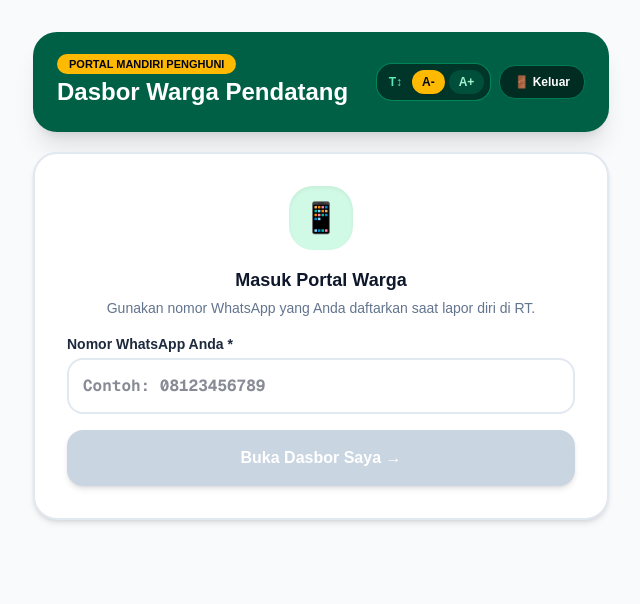
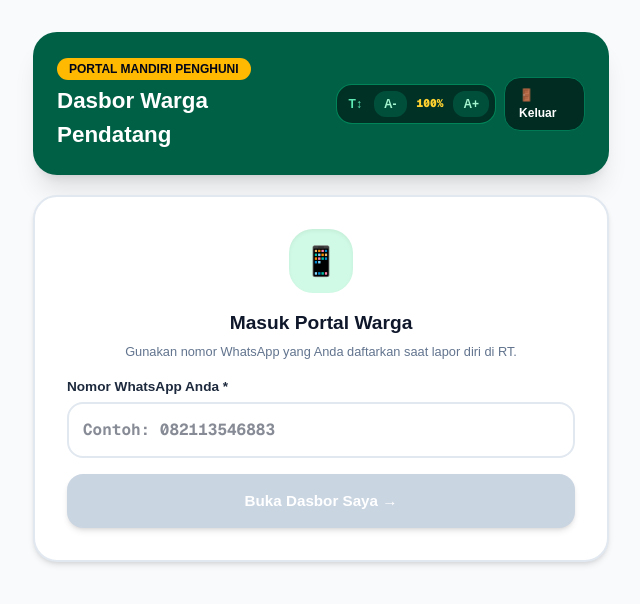
Before and after one commit to saifulasamad80/web-app-rt, a Next.js app: page /portal-warga in a window 1280 px wide. Shown: the top 604 px of the page, without its empty margins (319-959 px from the left). Built offline with nearby package versions, Linux system fonts and the light colour scheme; no server answers.

Commit message:
fix: terapkan pencocokan nomor WA fleksibel 8-9 digit dan multi-level zoom bertahap

```diff
--- a/app/portal-warga/page.tsx
+++ b/app/portal-warga/page.tsx
@@ -5,7 +5,7 @@ import Link from 'next/link';
 import { getTenantPortalData, uploadPendingDocument } from '../../src/actions/checkin-tenant';
 
 export default function TenantPortalPage() {
-  const [textScale, setTextScale] = useState<'base' | 'lg'>('base');
+  const [zoomPercent, setZoomPercent] = useState<number>(100);
 
   const [phoneInput, setPhoneInput] = useState('');
   const [loading, setLoading] = useState(false);
@@ -16,6 +16,9 @@ export default function TenantPortalPage() {
 
   const [uploadingDoc, setUploadingDoc] = useState(false);
   const [docFile, setDocFile] = useState<File | null>(null);
+
+  const handleZoomIn = () => setZoomPercent((prev) => Math.min(prev + 15, 160));
+  const handleZoomOut = () => setZoomPercent((prev) => Math.max(prev - 15, 85));
 
   const handleLogin = async (e: React.FormEvent) => {
     e.preventDefault();
@@ -30,7 +33,7 @@ export default function TenantPortalPage() {
       setTenantData(res.tenant);
       setHousehold(res.household || []);
     } else {
-      setErrorMsg(res.error || 'Nomor WhatsApp tidak terdaftar di sistem kependudukan RT.');
+      setErrorMsg(res.error || 'Nomor WhatsApp tidak ditemukan dalam buku register warga RT.');
     }
   };
 
@@ -60,52 +63,59 @@ export default function TenantPortalPage() {
     setTimeout(() => setCopyMsg(''), 3000);
   };
 
-  const fontClass = textScale === 'lg' ? 'text-base' : 'text-xs';
   const isVerified = (tenantData?.status || '').toUpperCase() === 'VERIFIED';
   const property = tenantData?.properties;
   const isPaid = (tenantData?.payment_status || '').toUpperCase() === 'PAID';
 
   return (
-    <main className={`min-h-screen bg-slate-50 p-3 md:p-8 text-slate-900 ${fontClass}`}>
+    <main
+      style={{ fontSize: `${zoomPercent}%` }}
+      className="min-h-screen bg-slate-50 p-3 md:p-8 text-slate-900 transition-all"
+    >
       <div className="max-w-xl mx-auto space-y-5">
 
-        {/* HEADER CERAH DENGAN WIDGET T↕ A- A+ */}
+        {/* HEADER CERAH DENGAN WIDGET ZOOM MULTI-STEP BERKALI-KALI */}
         <header className="bg-emerald-800 text-white p-5 md:p-6 rounded-3xl shadow-xl flex flex-col md:flex-row justify-between items-start md:items-center gap-3">
           <div>
-            <span className="text-[10px] md:text-[11px] font-extrabold px-3 py-1 bg-amber-400 text-slate-950 rounded-full uppercase">
+            <span className="text-[0.75rem] font-extrabold px-3 py-1 bg-amber-400 text-slate-950 rounded-full uppercase">
               PORTAL MANDIRI PENGHUNI
             </span>
-            <h1 className="text-xl md:text-2xl font-black text-white mt-1">Dasbor Warga Pendatang</h1>
+            <h1 className="text-[1.4rem] font-black text-white mt-1">Dasbor Warga Pendatang</h1>
           </div>
 
           <div className="flex items-center gap-2">
-            {/* WIDGET ZOOM TEKS T↕ A- A+ */}
-            <div className="bg-emerald-950/80 p-1.5 rounded-2xl border border-emerald-600/80 flex items-center gap-1 shadow-inner">
-              <span className="text-xs font-bold text-emerald-300 px-1.5 flex items-center">T↕</span>
+            {/* WIDGET ZOOM TEKS BERTAHAP MULTI-STEP */}
+            <div className="bg-emerald-950/90 p-1.5 rounded-2xl border border-emerald-600/80 flex items-center gap-1.5 shadow-inner">
+              <span className="text-[0.75rem] font-bold text-emerald-300 px-1.5 flex items-center">T↕</span>
               <button
                 type="button"
-                onClick={() => setTextScale('base')}
-                className={`px-2.5 py-1 rounded-xl text-xs font-black transition-all ${textScale === 'base' ? 'bg-amber-400 text-slate-950 shadow' : 'bg-emerald-900 text-emerald-200 hover:bg-emerald-800'}`}
+                onClick={handleZoomOut}
+                title="Kecilkan Teks"
+                className="px-2.5 py-1 rounded-xl text-[0.75rem] font-black bg-emerald-900 text-emerald-200 hover:bg-amber-400 hover:text-slate-950 transition-all"
               >
                 A-
               </button>
+              <span className="text-[0.7rem] font-mono font-black text-amber-300 px-1">
+                {zoomPercent}%
+              </span>
               <button
                 type="button"
-                onClick={() => setTextScale('lg')}
-                className={`px-2.5 py-1 rounded-xl text-xs font-black transition-all ${textScale === 'lg' ? 'bg-amber-400 text-slate-950 shadow' : 'bg-emerald-900 text-emerald-200 hover:bg-emerald-800'}`}
+                onClick={handleZoomIn}
+                title="Perbesar Teks"
+                className="px-2.5 py-1 rounded-xl text-[0.75rem] font-black bg-emerald-900 text-emerald-200 hover:bg-amber-400 hover:text-slate-950 transition-all"
               >
                 A+
               </button>
             </div>
 
-            <Link href="/" className="px-3.5 py-2 bg-emerald-950 hover:bg-emerald-900 text-white font-bold text-xs rounded-2xl border border-emerald-700">
+            <Link href="/" className="px-3.5 py-2 bg-emerald-950 hover:bg-emerald-900 text-white font-bold text-[0.75rem] rounded-2xl border border-emerald-700">
               🚪 Keluar
             </Link>
           </div>
         </header>
 
         {copyMsg && (
-          <div className="p-3.5 bg-emerald-100 text-emerald-900 border-2 border-emerald-300 rounded-2xl text-xs md:text-sm font-bold text-center">
+          <div className="p-3.5 bg-emerald-100 text-emerald-900 border-2 border-emerald-300 rounded-2xl text-[0.85rem] font-bold text-center">
             {copyMsg}
           </div>
         )}
@@ -113,39 +123,39 @@ export default function TenantPortalPage() {
         {!tenantData ? (
           /* FORM LOGIN CERAH */
           <div className="bg-white p-6 md:p-8 rounded-3xl shadow-md border-2 border-slate-200 space-y-4 text-center">
-            <div className="w-16 h-16 bg-emerald-100 text-emerald-800 rounded-3xl flex items-center justify-center text-3xl mx-auto shadow-inner">
+            <div className="w-16 h-16 bg-emerald-100 text-emerald-800 rounded-3xl flex items-center justify-center text-[1.8rem] mx-auto shadow-inner">
               📱
             </div>
             <div>
-              <h2 className="text-lg font-black text-slate-900">Masuk Portal Warga</h2>
-              <p className="text-xs md:text-sm text-slate-500 mt-1">
+              <h2 className="text-[1.2rem] font-black text-slate-900">Masuk Portal Warga</h2>
+              <p className="text-[0.8rem] text-slate-500 mt-1">
                 Gunakan nomor WhatsApp yang Anda daftarkan saat lapor diri di RT.
               </p>
             </div>
 
             {errorMsg && (
-              <div className="p-3.5 bg-red-50 border-2 border-red-200 text-red-700 rounded-2xl text-xs font-bold">
+              <div className="p-3.5 bg-red-50 border-2 border-red-200 text-red-700 rounded-2xl text-[0.8rem] font-bold leading-relaxed">
                 {errorMsg}
               </div>
             )}
 
             <form onSubmit={handleLogin} className="space-y-4 text-left">
               <div>
-                <label className="block text-xs md:text-sm font-bold text-slate-800 mb-1">Nomor WhatsApp Anda *</label>
+                <label className="block text-[0.85rem] font-bold text-slate-800 mb-1">Nomor WhatsApp Anda *</label>
                 <input
                   type="tel"
                   required
-                  placeholder="Contoh: 08123456789"
+                  placeholder="Contoh: 082113546883"
                   value={phoneInput}
                   onChange={(e) => setPhoneInput(e.target.value)}
-                  className="w-full p-3.5 border-2 border-slate-200 focus:border-emerald-600 rounded-2xl outline-none font-mono text-base font-bold bg-white"
+                  className="w-full p-3.5 border-2 border-slate-200 focus:border-emerald-600 rounded-2xl outline-none font-mono text-[1rem] font-bold bg-white"
                 />
               </div>
 
               <button
                 type="submit"
                 disabled={loading || !phoneInput}
-                className="w-full py-4 bg-emerald-700 hover:bg-emerald-800 text-white font-black text-sm md:text-base rounded-2xl transition-all shadow-md disabled:bg-slate-300"
+                className="w-full py-4 bg-emerald-700 hover:bg-emerald-800 text-white font-black text-[0.95rem] rounded-2xl transition-all shadow-md disabled:bg-slate-300 cursor-pointer"
               >
                 {loading ? 'Memeriksa Data RT...' : 'Buka Dasbor Saya →'}
               </button>
@@ -160,13 +170,13 @@ export default function TenantPortalPage() {
               isVerified ? 'bg-emerald-50 border-emerald-300 text-emerald-950' : 'bg-amber-50 border-amber-300 text-amber-950'
             }`}>
               <div className="space-y-1">
-                <span className={`text-[10px] font-black px-3 py-1 rounded-full uppercase ${
+                <span className={`text-[0.7rem] font-black px-3 py-1 rounded-full uppercase ${
                   isVerified ? 'bg-emerald-200 text-emerald-900' : 'bg-amber-200 text-amber-900'
                 }`}>
                   {isVerified ? '✅ RESMI TERVERIFIKASI RT' : '⚠️ MENUNGGU VERIFIKASI RT'}
                 </span>
-                <h3 className="text-base md:text-lg font-black mt-1">Status Kependudukan RT</h3>
-                <p className="text-xs md:text-sm text-slate-700 font-medium">
+                <h3 className="text-[1.1rem] font-black mt-1">Status Kependudukan RT</h3>
+                <p className="text-[0.8rem] text-slate-700 font-medium">
                   {isVerified ? 'Data Anda sah tercatat di buku register RT setempat.' : 'Data Anda sedang dalam proses peninjauan Pengurus RT.'}
                 </p>
               </div>
@@ -174,24 +184,24 @@ export default function TenantPortalPage() {
 
             {/* INFO UNIT & KAMAR */}
             <div className="bg-white p-6 rounded-3xl shadow-md border-2 border-slate-200 space-y-4">
-              <h3 className="font-black text-slate-900 text-sm uppercase border-b-2 border-slate-100 pb-2">
+              <h3 className="font-black text-slate-900 text-[0.9rem] uppercase border-b-2 border-slate-100 pb-2">
                 🏠 Informasi Hunian & Kamar
               </h3>
               <div className="grid grid-cols-2 gap-4 text-slate-800 font-medium">
                 <div>
-                  <span className="text-[10px] text-slate-400 block font-bold uppercase">NAMA PROPERTI</span>
-                  <span className="font-black text-slate-900 text-sm md:text-base">{property?.name || property?.property_name}</span>
+                  <span className="text-[0.7rem] text-slate-400 block font-bold uppercase">NAMA PROPERTI</span>
+                  <span className="font-black text-slate-900 text-[1rem]">{property?.name || property?.property_name}</span>
                 </div>
                 <div>
-                  <span className="text-[10px] text-slate-400 block font-bold uppercase">NOMOR / LOKASI KAMAR</span>
-                  <span className="font-black text-emerald-800 text-sm md:text-base">{tenantData.room_number || '-'}</span>
+                  <span className="text-[0.7rem] text-slate-400 block font-bold uppercase">NOMOR / LOKASI KAMAR</span>
+                  <span className="font-black text-emerald-800 text-[1rem]">{tenantData.room_number || '-'}</span>
                 </div>
                 <div>
-                  <span className="text-[10px] text-slate-400 block font-bold uppercase">TANGGAL MASUK</span>
+                  <span className="text-[0.7rem] text-slate-400 block font-bold uppercase">TANGGAL MASUK</span>
                   <span className="font-mono font-bold text-slate-800">{tenantData.entry_date}</span>
                 </div>
                 <div>
-                  <span className="text-[10px] text-slate-400 block font-bold uppercase">STATUS PERNIKAHAN</span>
+                  <span className="text-[0.7rem] text-slate-400 block font-bold uppercase">STATUS PERNIKAHAN</span>
                   <span className="font-bold text-slate-800">{tenantData.marital_status || 'Belum Menikah'}</span>
                 </div>
               </div>
@@ -200,10 +210,10 @@ export default function TenantPortalPage() {
             {/* RINCIAN TAGIHAN & PEMBAYARAN SEWA */}
             <div className="bg-white p-6 rounded-3xl shadow-md border-2 border-slate-200 space-y-4">
               <div className="flex justify-between items-center border-b-2 border-slate-100 pb-2">
-                <h3 className="font-black text-slate-900 text-sm uppercase">
+                <h3 className="font-black text-slate-900 text-[0.9rem] uppercase">
                   💳 Rincian Tagihan Sewa
                 </h3>
-                <span className={`text-[11px] font-black px-3 py-1 rounded-full uppercase ${
+                <span className={`text-[0.75rem] font-black px-3 py-1 rounded-full uppercase ${
                   isPaid ? 'bg-green-100 text-green-800' : 'bg-red-100 text-red-800'
                 }`}>
                   {isPaid ? 'LUNAS' : 'BELUM DIBAYAR'}
@@ -212,22 +222,22 @@ export default function TenantPortalPage() {
 
               <div className="flex justify-between items-baseline py-1">
                 <span className="text-slate-600 font-bold">Nominal Sewa:</span>
-                <span className="text-xl md:text-2xl font-black text-slate-900">
+                <span className="text-[1.3rem] font-black text-slate-900">
                   Rp {Number(tenantData.rent_price || 0).toLocaleString('id-ID')}
                 </span>
               </div>
 
               {property?.bank_account_number && (
                 <div className="bg-slate-50 p-4 rounded-2xl border-2 border-slate-200 space-y-2">
-                  <span className="text-[10px] font-extrabold text-slate-500 uppercase block">REKENING RESMI PEMILIK:</span>
+                  <span className="text-[0.7rem] font-extrabold text-slate-500 uppercase block">REKENING RESMI PEMILIK:</span>
                   <div className="flex justify-between items-center">
                     <div>
-                      <p className="font-black text-slate-900 text-sm md:text-base">{property.bank_name} - {property.bank_account_number}</p>
-                      <p className="text-xs text-slate-600 font-semibold">a.n. {property.bank_account_holder}</p>
+                      <p className="font-black text-slate-900 text-[1rem]">{property.bank_name} - {property.bank_account_number}</p>
+                      <p className="text-[0.8rem] text-slate-600 font-semibold">a.n. {property.bank_account_holder}</p>
                     </div>
                     <button
                       onClick={() => handleCopy(property.bank_account_number, 'Nomor Rekening')}
-                      className="px-4 py-2 bg-slate-900 text-white rounded-xl font-bold text-xs hover:bg-slate-800 shadow"
+                      className="px-4 py-2 bg-slate-900 text-white rounded-xl font-bold text-[0.75rem] hover:bg-slate-800 shadow cursor-pointer"
                     >
                       📋 Salin Rek
                     </button>
@@ -239,10 +249,10 @@ export default function TenantPortalPage() {
             {/* DOKUMEN SUSULAN */}
             {tenantData.marital_status === 'Menikah' && !tenantData.marriage_doc_url && (
               <div className="bg-amber-50 p-6 rounded-3xl border-2 border-amber-300 space-y-3">
-                <h3 className="font-black text-amber-950 text-sm uppercase flex items-center gap-2">
+                <h3 className="font-black text-amber-950 text-[0.9rem] uppercase flex items-center gap-2">
                   <span>📎</span> Unggah Dokumen Buku Nikah / KK Susulan
                 </h3>
-                <p className="text-xs text-amber-900 font-medium leading-relaxed">
+                <p className="text-[0.8rem] text-amber-900 font-medium leading-relaxed">
                   Berkas Buku Nikah/KK Anda belum terlampir. Silakan unggah foto dokumen begitu berkas siap agar verifikasi RT tuntas.
                 </p>
 
@@ -252,12 +262,12 @@ export default function TenantPortalPage() {
                     required
                     accept="image/*,.pdf"
                     onChange={(e) => setDocFile(e.target.files ? e.target.files[0] : null)}
-                    className="w-full p-2.5 border-2 border-amber-200 rounded-xl bg-white text-xs file:mr-3 file:py-2 file:px-4 file:rounded-lg file:border-0 file:text-xs file:font-bold file:bg-amber-900 file:text-white"
+                    className="w-full p-2.5 border-2 border-amber-200 rounded-xl bg-white text-[0.75rem] file:mr-3 file:py-2 file:px-4 file:rounded-lg file:border-0 file:text-[0.75rem] file:font-bold file:bg-amber-900 file:text-white"
                   />
                   <button
                     type="submit"
                     disabled={uploadingDoc || !docFile}
-                    className="w-full py-3 bg-amber-800 hover:bg-amber-900 text-white font-black text-xs rounded-xl transition-all disabled:bg-slate-300"
+                    className="w-full py-3 bg-amber-800 hover:bg-amber-900 text-white font-black text-[0.8rem] rounded-xl transition-all disabled:bg-slate-300 cursor-pointer"
                   >
                     {uploadingDoc ? 'Mengunggah Berkas...' : 'Kirim Berkas Susulan ke RT'}
                   </button>
@@ -272,17 +282,17 @@ export default function TenantPortalPage() {
                   href={`https://wa.me/${property.manager_phone.replace(/\D/g, '')}`}
                   target="_blank"
                   rel="noopener noreferrer"
-                  className="p-3.5 bg-emerald-600 hover:bg-emerald-700 text-white rounded-2xl font-black text-center block shadow text-xs md:text-sm"
+                  className="p-3.5 bg-emerald-600 hover:bg-emerald-700 text-white rounded-2xl font-black text-center block shadow text-[0.85rem]"
                 >
                   💬 Chat Pengelola
                 </a>
               ) : (
-                <div className="p-3.5 bg-slate-200 text-slate-500 rounded-2xl font-bold text-center text-xs">Pengelola -</div>
+                <div className="p-3.5 bg-slate-200 text-slate-500 rounded-2xl font-bold text-center text-[0.8rem]">Pengelola -</div>
               )}
 
               <button
                 onClick={() => alert('Untuk bantuan darurat lingkungan, silakan hubungi pengurus RT setempat atau pos keamanan terdekat.')}
-                className="p-3.5 bg-slate-900 hover:bg-slate-800 text-white rounded-2xl font-black text-center shadow text-xs md:text-sm"
+                className="p-3.5 bg-slate-900 hover:bg-slate-800 text-white rounded-2xl font-black text-center shadow text-[0.85rem] cursor-pointer"
               >
                 🛡️ Bantuan RT
               </button>
@@ -291,7 +301,7 @@ export default function TenantPortalPage() {
             <div className="text-center pt-3">
               <button
                 onClick={() => { setTenantData(null); setPhoneInput(''); }}
-                className="text-xs text-slate-600 hover:underline font-bold"
+                className="text-[0.8rem] text-slate-600 hover:underline font-bold cursor-pointer"
               >
                 Ganti Nomor WhatsApp Lain
               </button>
```
Also changed, not shown: src/actions/checkin-tenant.ts (+11 -8 lines).
